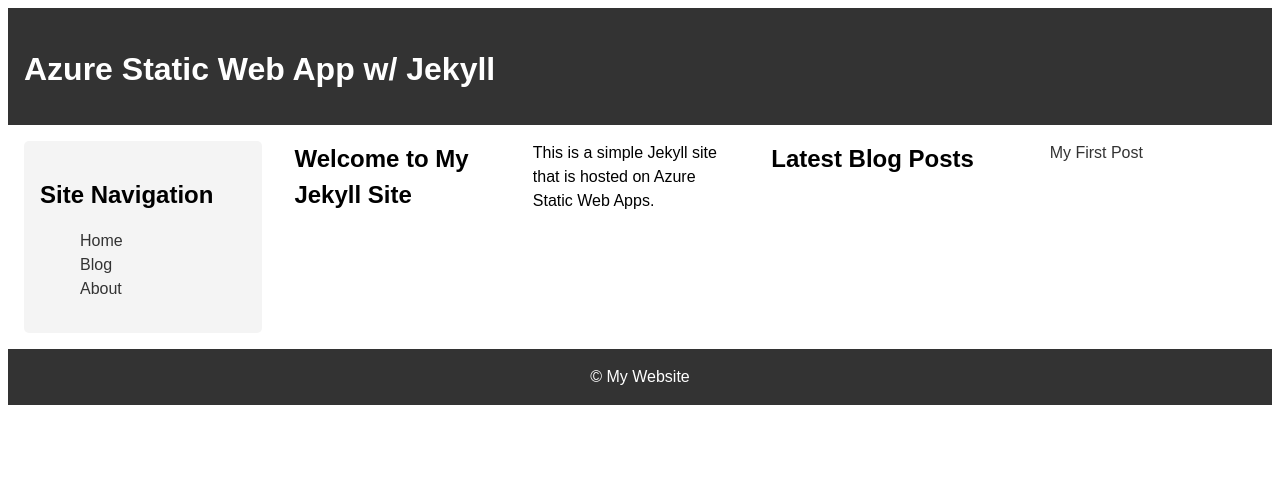
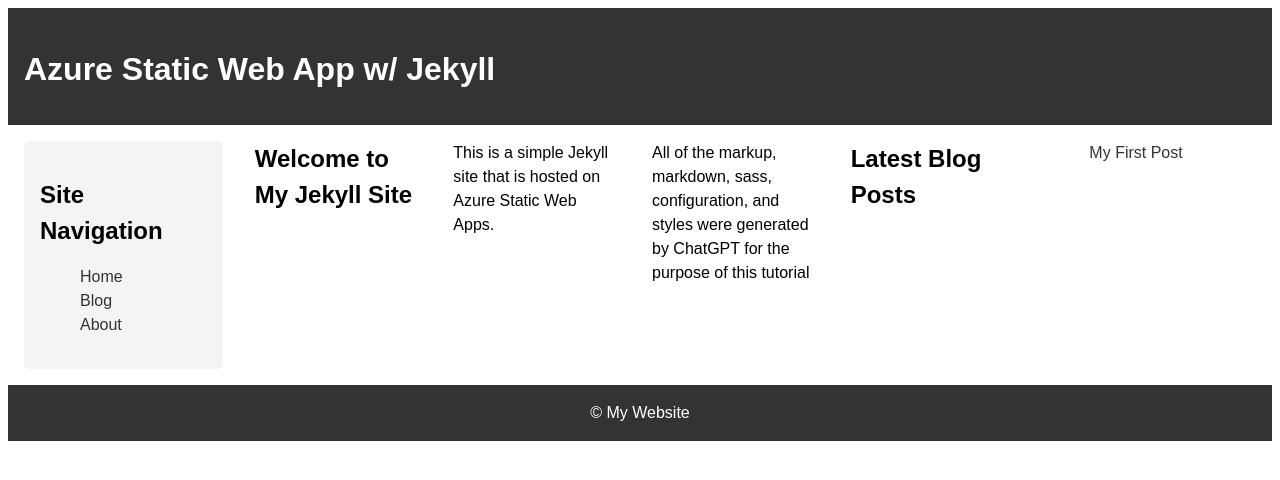
Before and after one commit to kainazzzo/AzureJekyllTutorial, a Jekyll site: the page built from index.md, in a window 1280 px wide. Shown: the top 480 px of the page. Built offline with Jekyll 4.4.1, drawn with Linux system fonts in a browser that asks for light colours.

Commit message:
Added a blurb about ChatGPT

```diff
--- a/index.md
+++ b/index.md
@@ -6,11 +6,14 @@ title: Home
 <h2>Welcome to My Jekyll Site</h2>
 
 <p>This is a simple Jekyll site that is hosted on Azure Static Web Apps.</p>
+<p>All of the markup, markdown, sass, configuration, and styles were generated by ChatGPT for the purpose of this tutorial</p>
 
 <h3>Latest Blog Posts</h3>
 
 <ul>
-  {% for post in site.posts limit:5 %}
-    <li><a href="{{ post.url }}">{{ post.title }}</a></li>
+  {% for post in site.posts limit: 5 %}
+    <li>
+      <a href="{{ post.url }}">{{ post.title }}</a>
+    </li>
   {% endfor %}
 </ul>
```
